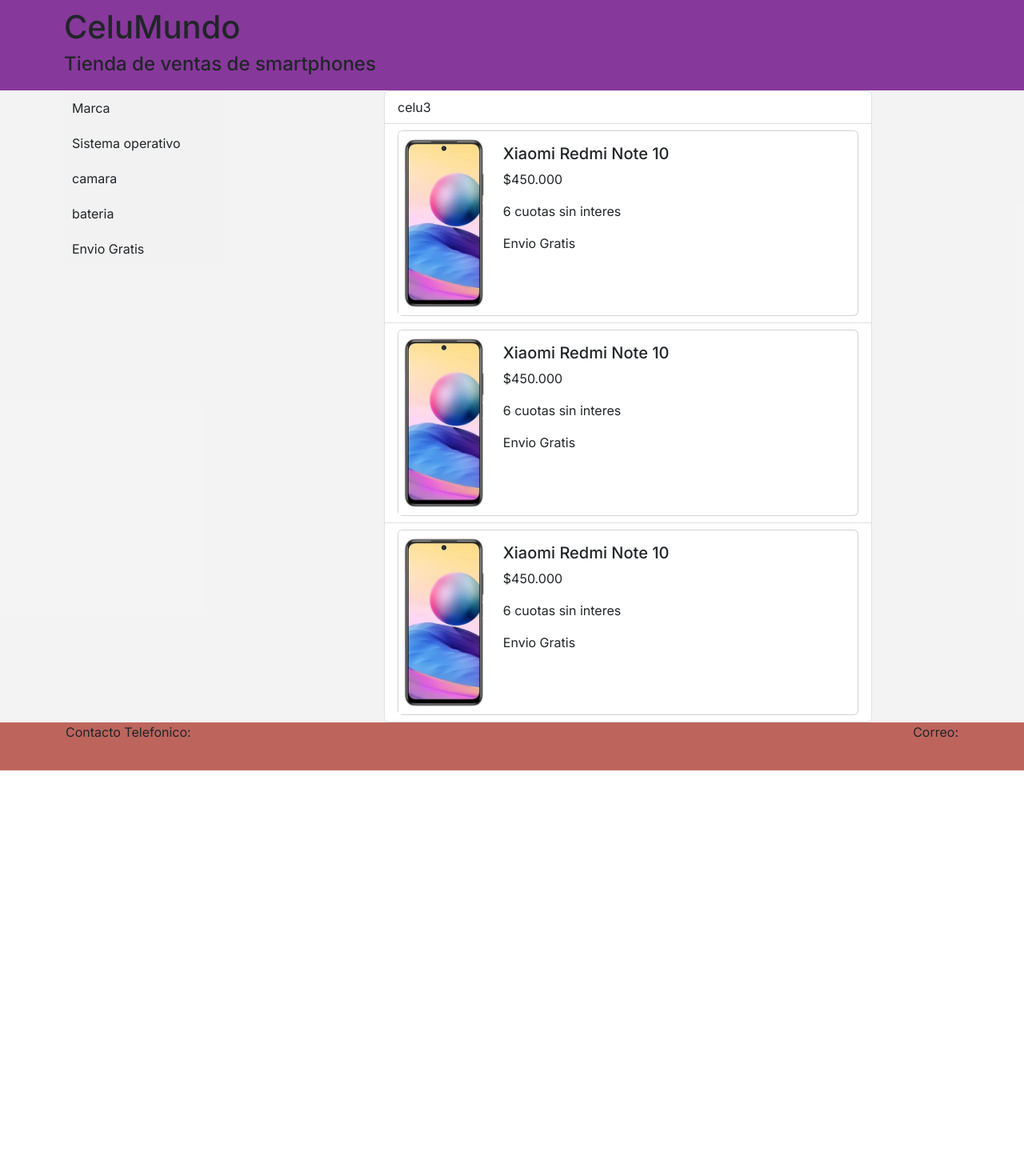
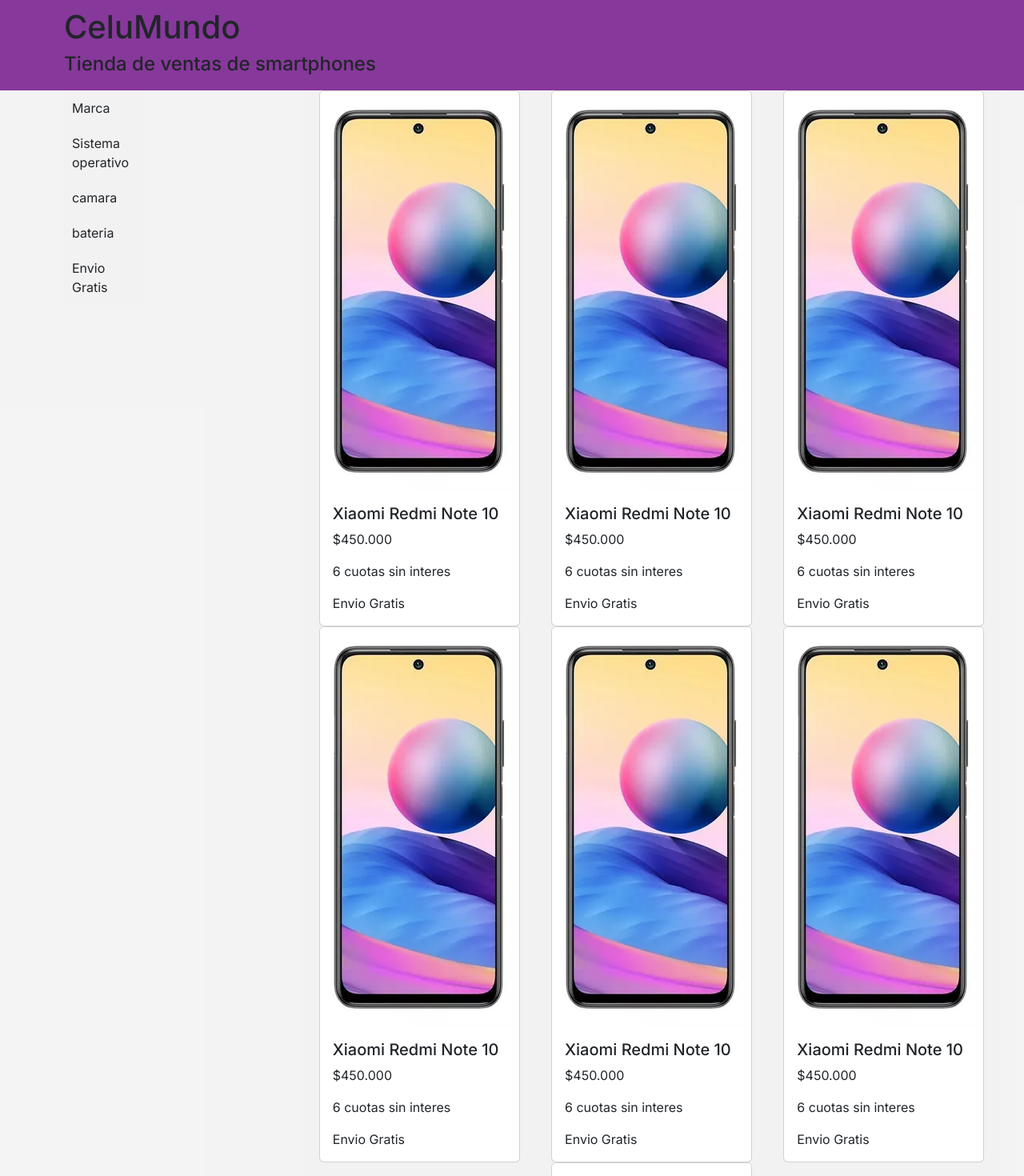
Before and after one commit to GonzaloColman/recuperatorio-Colman-Gonzalo, a Next.js app in the folder tienda_smarphone/: page / in a window 1280 px wide. Shown: the top 1470 px of the page at 80% size. Before the commit the page ends 963 px from the top, so only its background shows below. Built offline with nearby package versions, Linux system fonts and the light colour scheme.

Commit message:
correccion de vista

```diff
--- a/tienda_smarphone/src/app/(componentes)/visualLista/visualLista.tsx
+++ b/tienda_smarphone/src/app/(componentes)/visualLista/visualLista.tsx
@@ -1,11 +1,12 @@
+import React from 'react';
 import Card from 'react-bootstrap/Card';
 import Celu1 from '../../../../public/celu1.webp';
 
 export const ListaVisual = () => {
 	return (
-		<Card style={{ width: '36rem', display: 'flex', flexDirection: 'row' }}>
-			<Card.Img variant="top" src={Celu1.src} style={{ width: '20%' }} />
-			<div style={{ width: '100%' }}>
+		<Card>
+			<Card.Img variant="top" src={Celu1.src}/>
+			<div>
 				<Card.Body>
 					<Card.Title>Xiaomi Redmi Note 10</Card.Title>
 					<Card.Text>
--- a/tienda_smarphone/src/app/globals.css
+++ b/tienda_smarphone/src/app/globals.css
@@ -15,8 +15,6 @@
   width: 100%;
   padding-left: 80px;
   padding-right: 30px;
-  /*Añade relleno a los lados*/
-  width: 100%;
   background-color: rgba(243, 243, 243, 0.952);
   display: flex;
 }
@@ -49,9 +47,15 @@
 
 .lista {
   margin-left: 200px;
-  display: flex;
   background-color: rgba(243, 243, 243, 0.952);
 }
+
+.flex-container {
+  display: flex;
+  flex-wrap: wrap;
+  justify-content: space-around;
+}
+
 
 footer {
   /* Pie de pagina */
--- a/tienda_smarphone/src/app/lista/listaCelulares.tsx
+++ b/tienda_smarphone/src/app/lista/listaCelulares.tsx
@@ -1,18 +1,18 @@
 "use client"
 import React from 'react'
 import 'bootstrap/dist/css/bootstrap.min.css'
-import ListGroup from 'react-bootstrap/ListGroup';
-import {ListaVisual} from '../(componentes)/visualLista/visualLista'
+import { ListaVisual } from '../(componentes)/visualLista/visualLista'
 
 export const Lista = () => {
-  return (
-    <div className='lista'>
-      <ListGroup >
-        <ListGroup.Item>celu3  </ListGroup.Item>
-        <ListGroup.Item><ListaVisual/></ListGroup.Item>
-        <ListGroup.Item><ListaVisual/></ListGroup.Item>
-        <ListGroup.Item><ListaVisual/></ListGroup.Item>
-      </ListGroup>
-    </div>
-  )
+	return (
+		<div className='lista flex-container '>
+			<a><ListaVisual /></a>
+			<a><ListaVisual /></a>
+			<a><ListaVisual /></a>
+			<a><ListaVisual /></a>
+			<a><ListaVisual /></a>
+			<a><ListaVisual /></a>
+			<a><ListaVisual /></a>
+		</div>
+	)
 }
```
